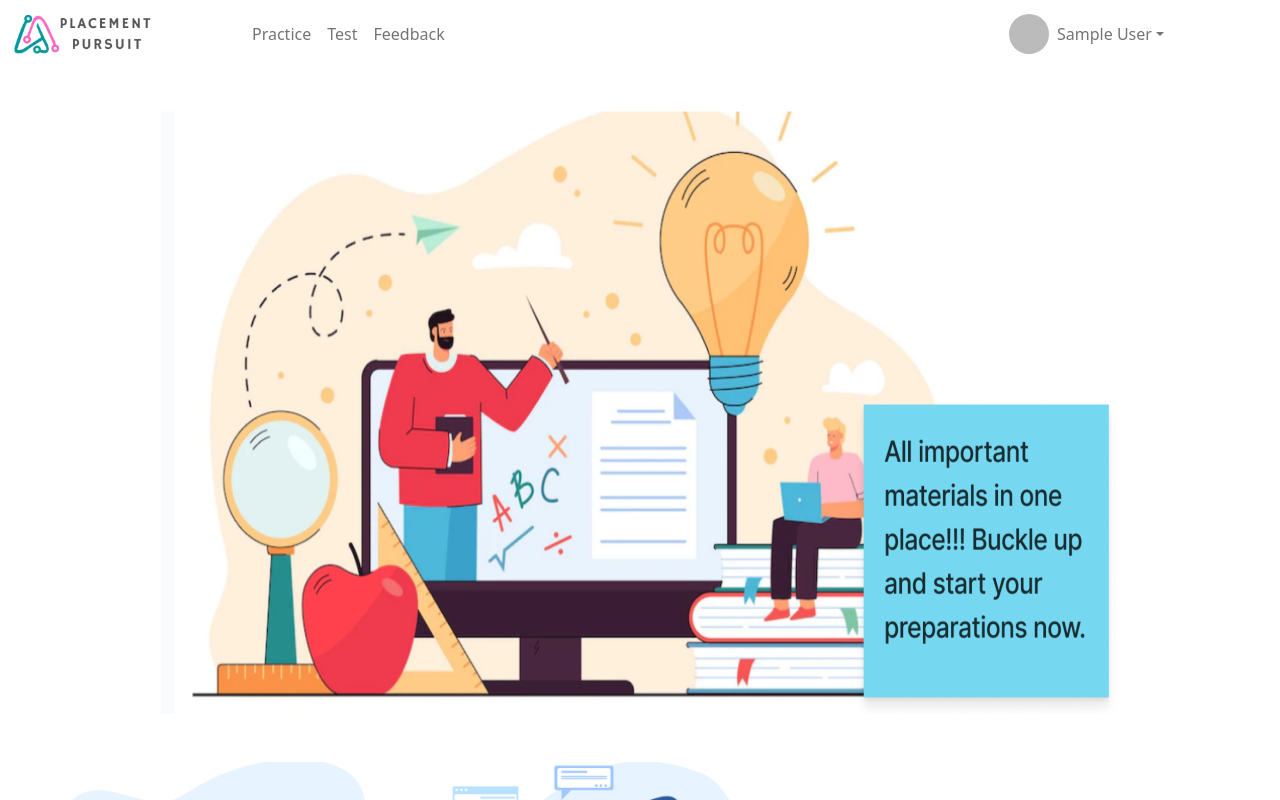
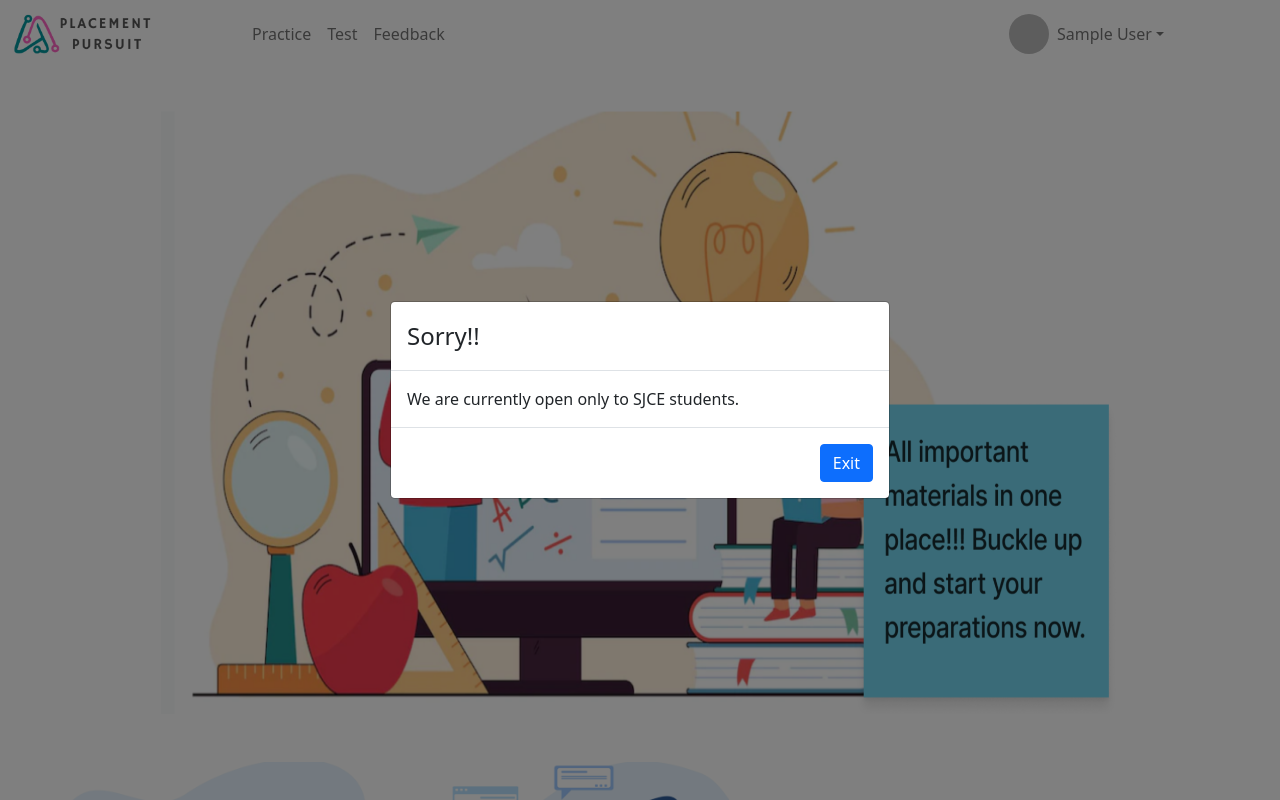
Before and after one commit to amrithesh-rao/PlacementPursuit, a React (Create React App) app: page /home in a window 1280 px wide. Shown: the top 800 px of the page. Built offline with nearby package versions, Linux system fonts and the light colour scheme; no server answers; the database is empty; sample sign-in values are in the browser's storage.

Commit message:
signin only for sjce

```diff
--- a/src/components/AddFeedback.js
+++ b/src/components/AddFeedback.js
@@ -104,6 +104,18 @@ export default function AddFeedback() {
     {name: 'Pensando', value: 'Pensando'},
   ];
 
+  const colRef = collection(db, "usndb");
+    try{
+      getDocs(query(colRef, where("email", "==", user?.email)))
+          .then( snapshot => {
+
+
+          })
+    }
+    catch(e){
+        console.log(e);
+    }
+
   async function addNewFeedback(e) {
     e.preventDefault();
     const collRef1 = collection(db, "feedbackdb");
--- a/src/components/Home.js
+++ b/src/components/Home.js
@@ -12,21 +12,39 @@ import homeCarousel from "../img/homeCarousel.png";
 import testSectionImg from "../img/testSectionImg.png";
 import feedbackSectionImg from "../img/feedbackSectionImg.png";
 import practiceSectionImg from "../img/practiceSectionImg.jpg";
+import { collection, getDocs, query, where } from "firebase/firestore";
+import { db } from "../firebase";
 
 const Home = () => {
   let navigate = useNavigate();
-  const { user } = useUserAuth();
+  const { user, logOut } = useUserAuth();
   const uName = useRef("");
-  const [show, setShow] = useState(false);
-  const handleClose = () => setShow(false);
-  const handleShow = () => setShow(true);
+  const [show1, setShow1] = useState(false);
+  const [show2, setShow2] = useState(false);
+
+  const handleClose1 = () => setShow1(false);
+  const handleShow1 = () => setShow1(true);
+  const handleClose2 = () => setShow2(false);
+  const handleShow2 = () => setShow2(true);
 
 
 
   useEffect(  () => {
+    const colRef = collection(db, "usndb");
+    try{
+      getDocs(query(colRef, where("email", "==", user?.email)))
+          .then( snapshot => {
+            if(snapshot.docs.length === 0)
+            handleShow2();
+
+          })
+    }
+    catch(e){
+        console.log(e);
+    }
     if (user?.displayName!==null) {
     } else {
-      handleShow();
+      handleShow1();
 
     }
   }, []);
@@ -39,13 +57,21 @@ const Home = () => {
     e.preventDefault();
     const {name}=e.target.elements
     uName.current=name.value;
-    handleClose();
+    handleClose1();
     updateProfile(user,{
       displayName: uName.current,
       photoURL: 'https://media.istockphoto.com/vectors/male-profile-flat-blue-simple-icon-with-long-shadow-vector-id522855255?k=20&m=522855255&s=612x612&w=0&h=fLLvwEbgOmSzk1_jQ0MgDATEVcVOh_kqEe0rqi7aM5A='
     });
     navigate(0);
   }
+  const handleLogout = async () => {
+    try {
+      await logOut();
+      navigate("/");
+    } catch (error) {
+      console.log(error.message);
+    }
+  };
   return (
     <>
       <div>
@@ -90,7 +116,7 @@ const Home = () => {
         </Carousel>
       </div>
       <div>
-      <Modal show={show} onHide={handleClose} centered={true} backdrop="static">
+      <Modal show={show1} onHide={handleClose1} centered={true} backdrop="static">
       <Form onSubmit={saveName}>
         <Modal.Header closeButton>
           <Modal.Title>Setup your name</Modal.Title>
@@ -109,6 +135,27 @@ const Home = () => {
 
         </Modal.Footer>
         </Form>
+      </Modal>
+      </div>
+      <div>
+      <Modal show={show2} onHide={handleClose2} centered={true} backdrop="static">
+
+        <Modal.Header >
+          <Modal.Title>Sorry!!</Modal.Title>
+        </Modal.Header>
+        <Modal.Body>
+        We are currently open only to SJCE students.
+
+
+
+        </Modal.Body>
+        <Modal.Footer>
+          <Button variant="primary" onClick={handleLogout}>
+            Exit
+          </Button>
+
+        </Modal.Footer>
+
       </Modal>
       </div>
 
```
